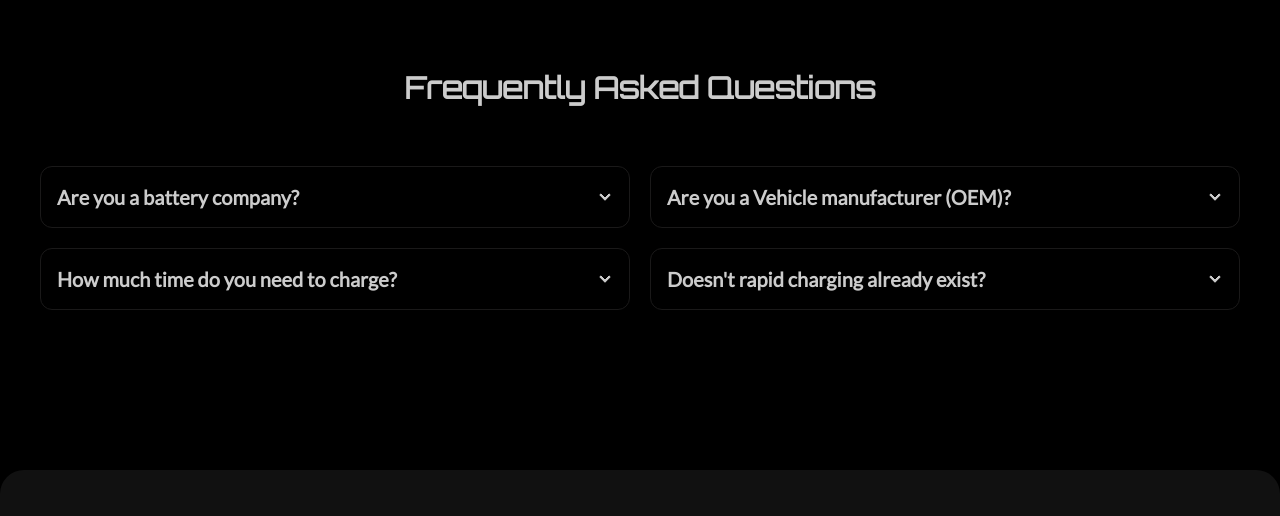
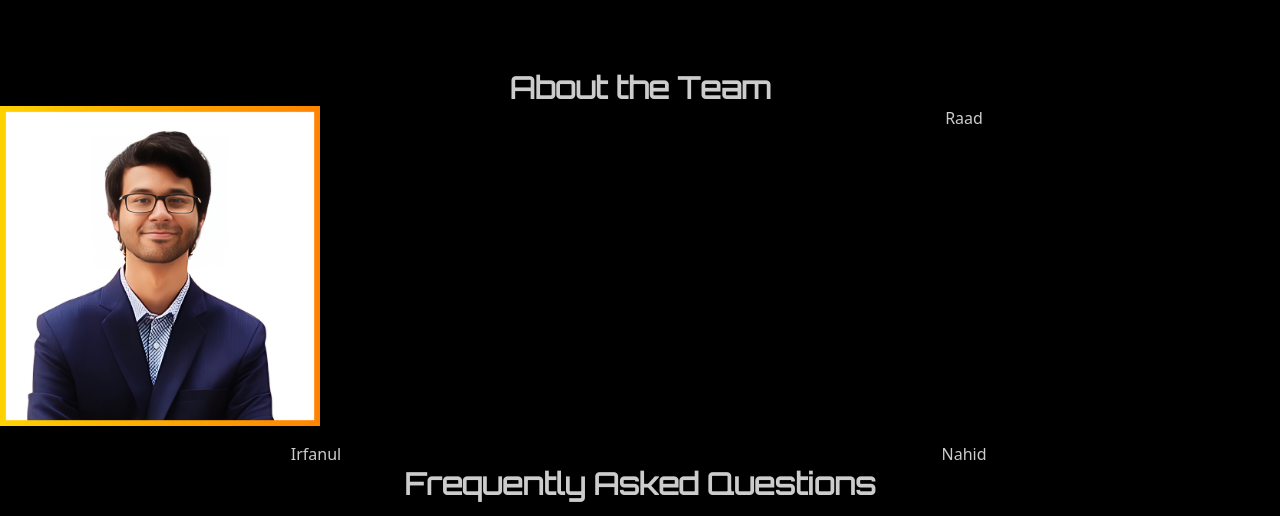
Before and after one commit to Raad05/zeroozen-client-v1, a React (Create React App) app: page / in a window 1280 px wide. Shown: the part 1930-2446 px from the top of the page. Built offline with nearby package versions, Linux system fonts and the light colour scheme.

Commit message:
Team initial

```diff
--- a/src/Components/Home/Home/Home.jsx
+++ b/src/Components/Home/Home/Home.jsx
@@ -1,6 +1,7 @@
 import Faq from '../Faq/Faq';
 import Feature from '../Feature/Feature';
 import Product from '../Product/Product';
+import Team from '../Team/Team';
 import Welcome from '../Welcome/Welcome';
 import './Home.css';
 
@@ -11,6 +12,7 @@ const Home = () => {
             <Welcome></Welcome>
             <Feature></Feature>
             <Product></Product>
+            <Team></Team>
             <div className='faq-section'>
                 <h3 className='text-center text-3xl pb-5 font-bold'>Frequently Asked Questions</h3>
                 <div className='grid grid-cols-2 gap-5 px-10 pt-10 pb-40'>
--- /dev/null
+++ b/src/Components/Home/Team/Team.jsx
@@ -0,0 +1,20 @@
+import React from 'react';
+import atef from '../../../assets/Team/atef.jpg';
+
+const Team = () => {
+    return (
+        <div>
+            <h3 className='text-3xl font-bold text-center'>About the Team</h3>
+            <div className='grid grid-cols-2 gap-4 text-center'>
+                <div>
+                    <img className='w-80' src={atef} alt="Ahnaf Atef" />
+                </div>
+                <div>Raad</div>
+                <div>Irfanul</div>
+                <div>Nahid</div>
+            </div>
+        </div>
+    );
+};
+
+export default Team;
```
Also changed, not shown: src/assets/Team/atef.jpg (added).
